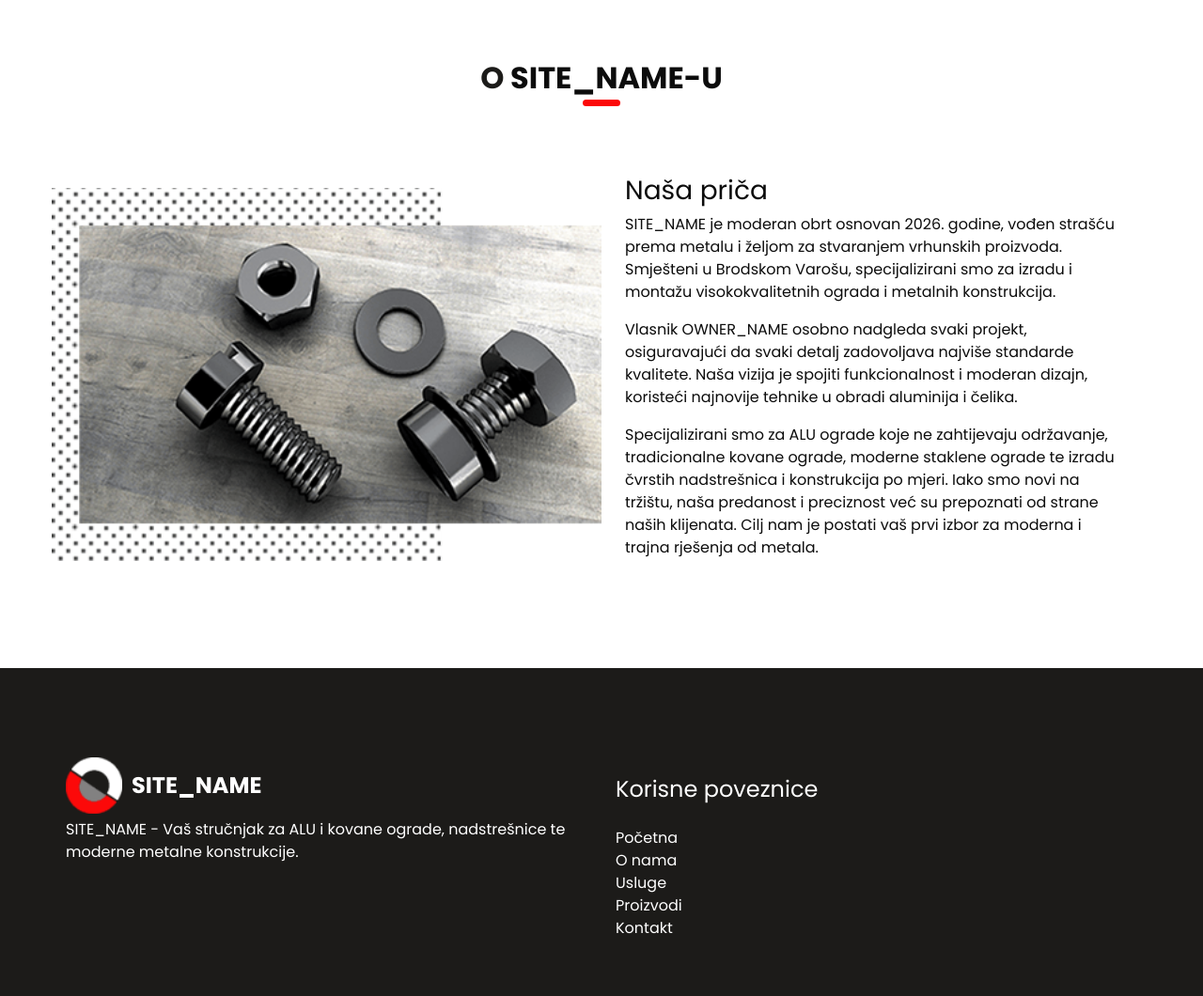
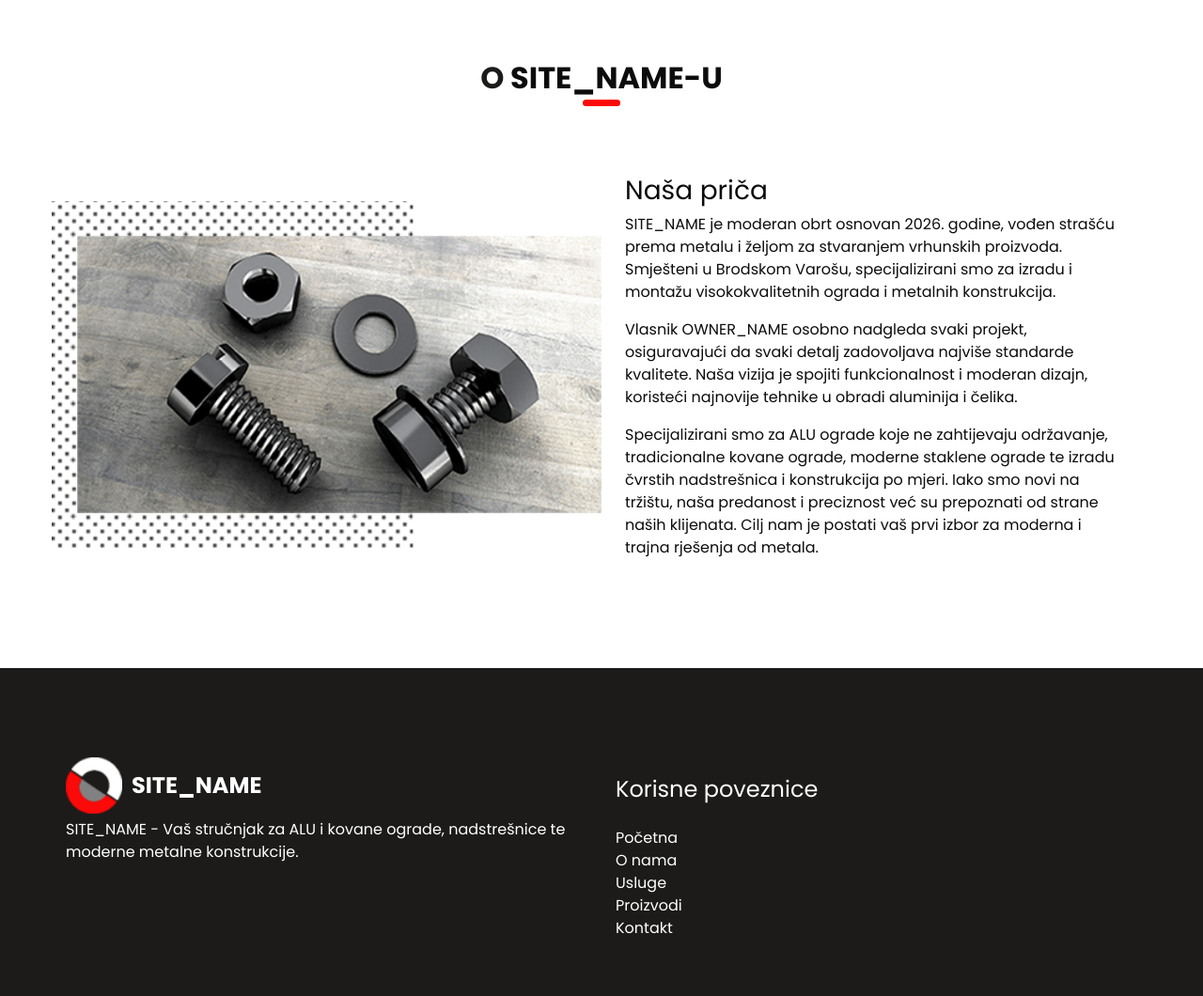
Before and after one commit to NeedleStacker/bravart, a PHP site: page /about.php in a window 1280 px wide. Shown: the part 214-1274 px from the top of the page at 94% size. Run offline with PHP 8.4, Linux system fonts and the light colour scheme; some libraries are stand-ins or nearby versions.

Commit message:
Fix margin-right in about_section img_container

```diff
--- a/css/style.css
+++ b/css/style.css
@@ -395,7 +395,7 @@ a:focus {
 }
 
 .about_section .img_container {
-  margin-right: -45px;
+  margin-right: 0;
 }
 
 .about_section .img_container .img-box img {
```
